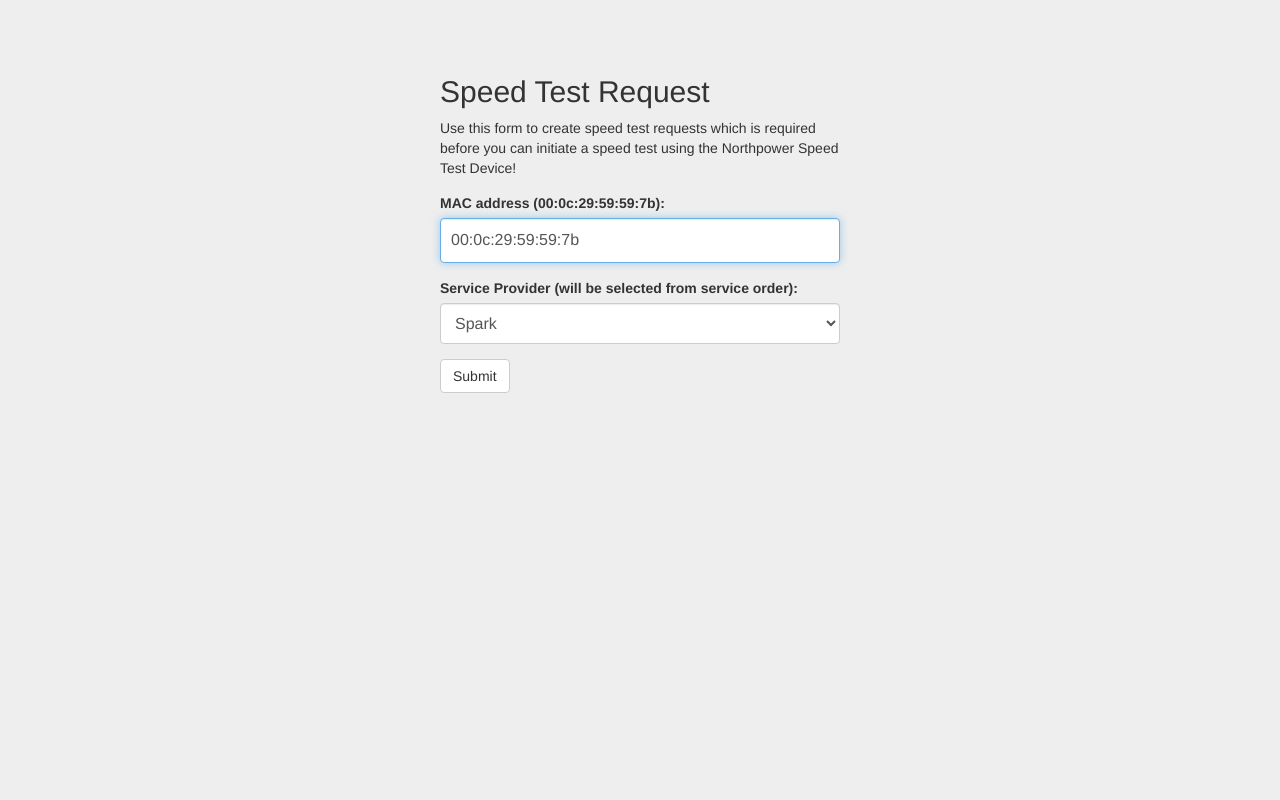
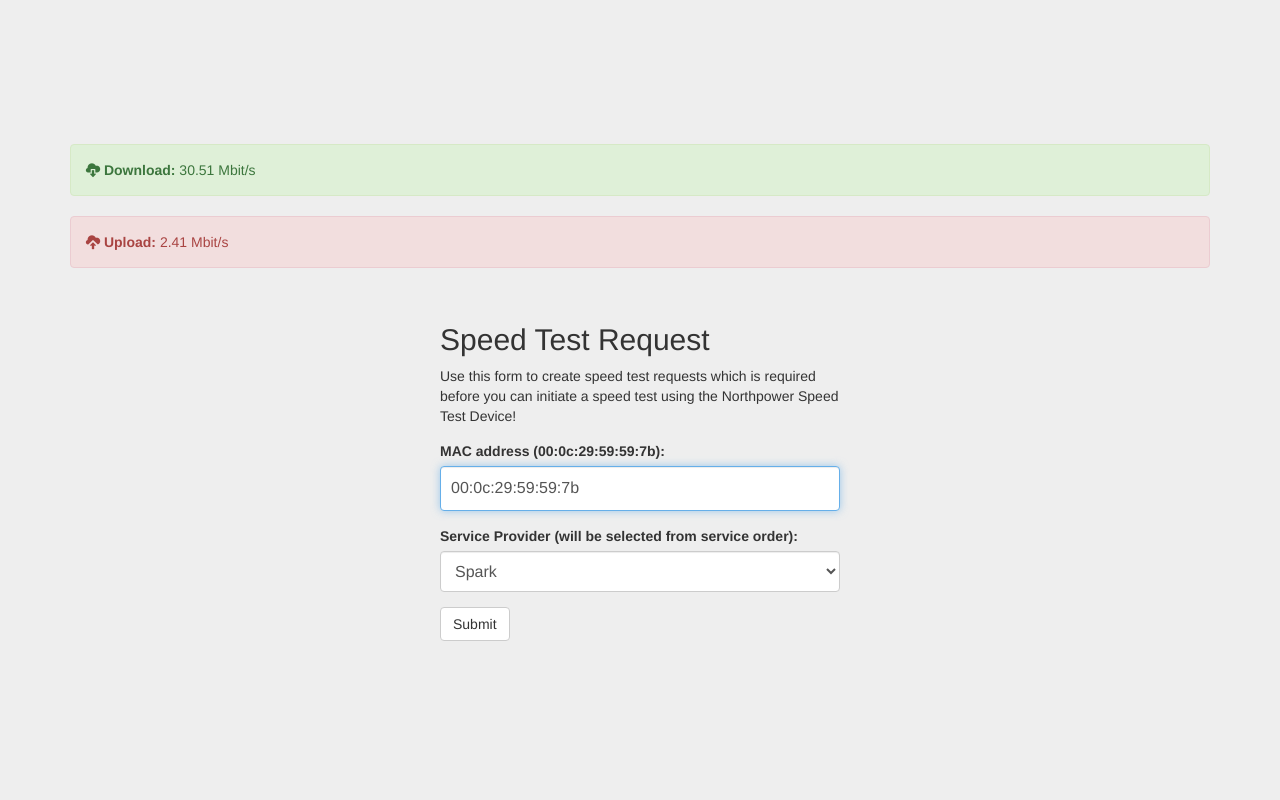
Before and after one commit to mellanon/speed, a PHP site: page /speedtest.php in a window 1280 px wide. Run offline with PHP 8.4, Linux system fonts and the light colour scheme; some libraries are stand-ins or nearby versions.

Commit message:
Pick up existing speed test. User feedback on complete

```diff
--- a/SpeedUI/speedtest.php
+++ b/SpeedUI/speedtest.php
@@ -30,12 +30,31 @@
 
 <style>
 .listener {
-    max-width: 600px;
+    z-index: 1002;
+    display: inline-block;
+    white-space: nowrap;
+    position: fixed;
     padding: 15px;
-    margin: 0 auto;
-    position:relative;top:300px;
+  top: 85%;
+  left: 50%;
+  /* bring your own prefixes */
+  transform: translate(-50%, -50%);
+  -webkit-transform: translate(-50%, -50%);
+  -ms-transform: translate(-50%, -50%);
+
 }
 
+html, body, .container {
+    height: 100%;
+}
+.container {
+    display: table;
+    vertical-align: middle;
+}
+.vertical-center-row {
+    display: table-cell;
+    vertical-align: middle;
+}
 
 </style>
 
@@ -47,8 +66,18 @@
 </head>
 
 <body id="bod">
-
 <div class="container" id="cont">
+    <div class="row vertical-center-row">
+        <div class="col-lg-12">
+            <div class="row ">
+          <div class="alert alert-success" role="alert">
+        <span class="glyphicon glyphicon-cloud-download" aria-hidde="true"></span>
+        <strong>Download:</strong> 30.51 Mbit/s
+      </div>
+      <div class="alert alert-danger" role="alert">
+        <span class="glyphicon glyphicon-cloud-upload" aria-hidde="true"></span>
+        <strong>Upload:</strong> 2.41 Mbit/s
+      </div>
 <form role="form" class="form-signin" action="#" id="speedtest">
     <div class="form-group">
         <h2>Speed Test Request</h2>
@@ -69,10 +98,9 @@
 </div>
   <button type="button" id="btnSubmit" class="btn btn-default">Submit</button>
 </form>
-
-
-<!--      <iframe src="index.php<?php if(isset($mac)){ echo '?mac=00:0c:29:59:59:7b'; }?>" style="zoom:0.60" width="100%" height="350" frameborder="0"></iframe>-->
-
+</div> <!-- /row -->
+</div> <!-- /col-lg -->
+</div> <!-- /row vertical -->
 </div> <!-- /container -->
 <script>
 var opts = {
@@ -89,9 +117,9 @@ var opts = {
         , speed: 1 // Rounds per second
         , trail: 60 // Afterglow percentage
         , fps: 20 // Frames per second when using setTimeout() as a fallback for CSS
-        , zIndex: 2e9 // The z-index (defaults to 2000000000)
+        , zIndex: 1000 // The z-index (defaults to 2000000000)
         , className: 'spinner' // The CSS class to assign to the spinner
-        , top: '20%' // Top position relative to parent
+        , top: '50%' // Top position relative to parent
         , left: '50%' // Left position relative to parent
         , shadow: false // Whether to render a shadow
         , hwaccel: false // Whether to use hardware acceleration
@@ -128,6 +156,7 @@ $('#btnSubmit').click(function () {
                 $('#bod').spin(opts) // Creates a 'large' white Spinner
                 $("#speedtest").fadeTo("slow", 0.1);
                 $( "<div class='listener' id='listener'><div class='alert alert-info' role='alert' id='listener-alert'><strong>Listening for Speed Test Results...</strong></div></div>" ).insertAfter( ".spinner" );
+//                $( "<div class='container'><div class='row vertical-center-row'><div class='col-lg-12'><div class='row '><div class='col-xs-4 col-xs-offset-4'><div class='listener' id='listener'><div class='alert alert-info' role='alert' id='listener-alert'><strong>Listening for Speed Test Results...</strong></div></div></div></div></div></div></div>" ).insertAfter( ".spinner" );
                 //clearInterval(refresher);
                 refresher = setInterval(function(){
                     $.ajax({
@@ -143,6 +172,7 @@ $('#btnSubmit').click(function () {
                                         $('#bod').spin(false);
                                         $('#listener').hide();
                                         $("#speedtest").fadeTo("slow", 1);
+                                        clearInterval(refresher);
                                     }
                                 });
                             }
```
Also changed, not shown: SpeedService/index.php (+19 -0 lines), 1 other file.
